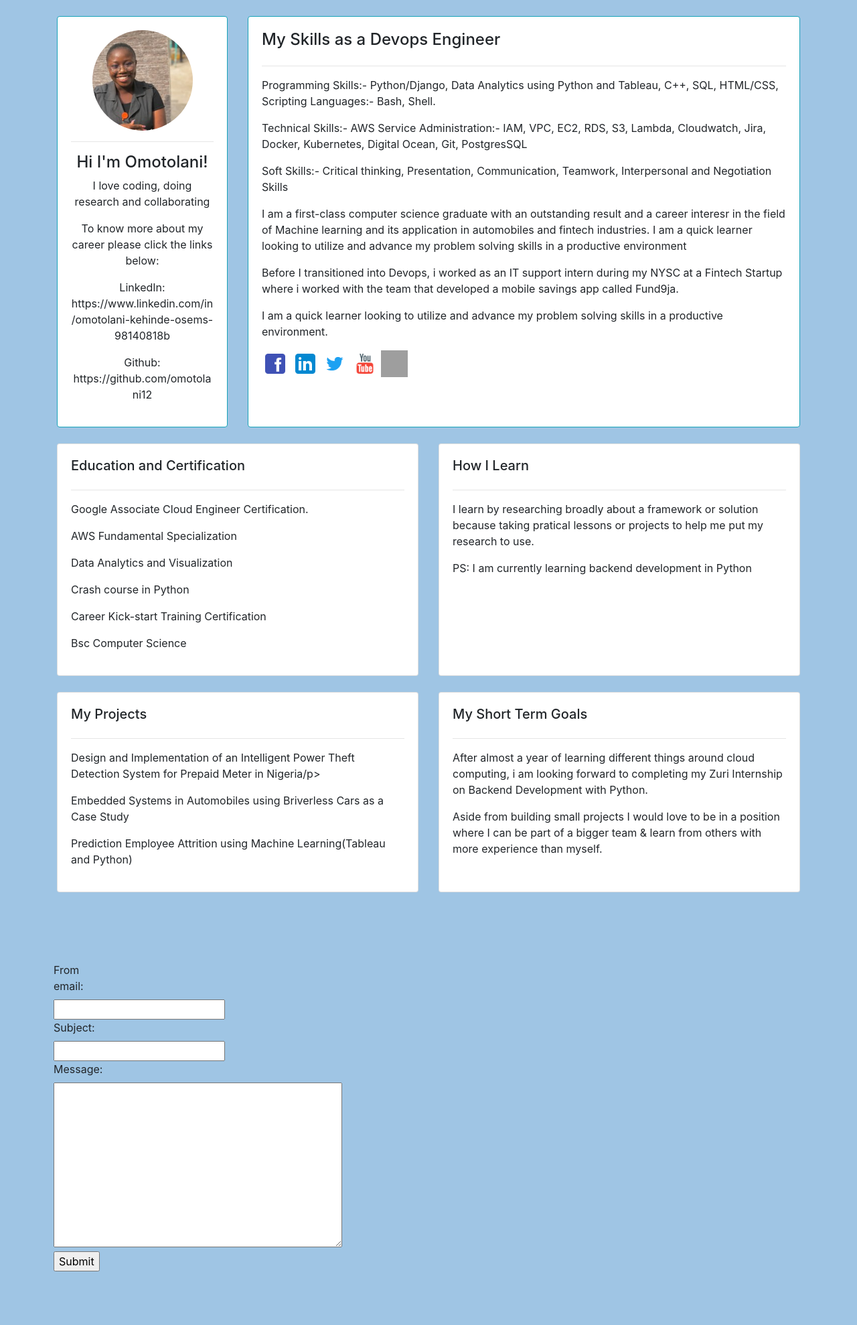
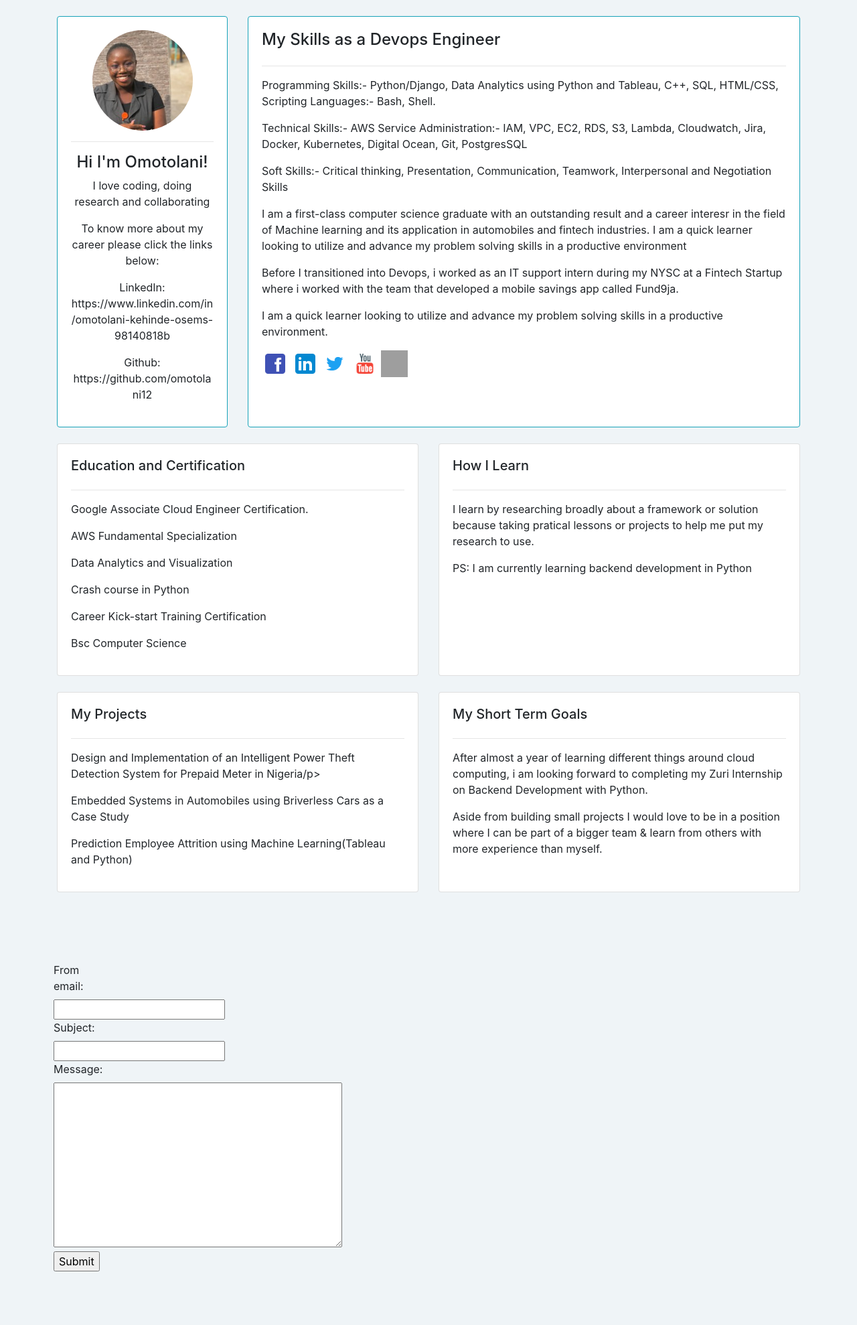
Before and after one commit to omotolani12/HNGI8, a Django app: page / in a window 1280 px wide. Shown: the whole page at 67% size. Run offline with Django 3.2, Linux system fonts and the light colour scheme; some libraries are stand-ins or nearby versions; grey boxes are pictures that could not be loaded.

Commit message:
color change in css

```diff
--- a/static/css/main.css
+++ b/static/css/main.css
@@ -1,5 +1,5 @@
 body{
-	background-color:#9fc5e4!important;
+	background-color:#eff4f7!important;
 }
 
 #profile-wrapper{
```
